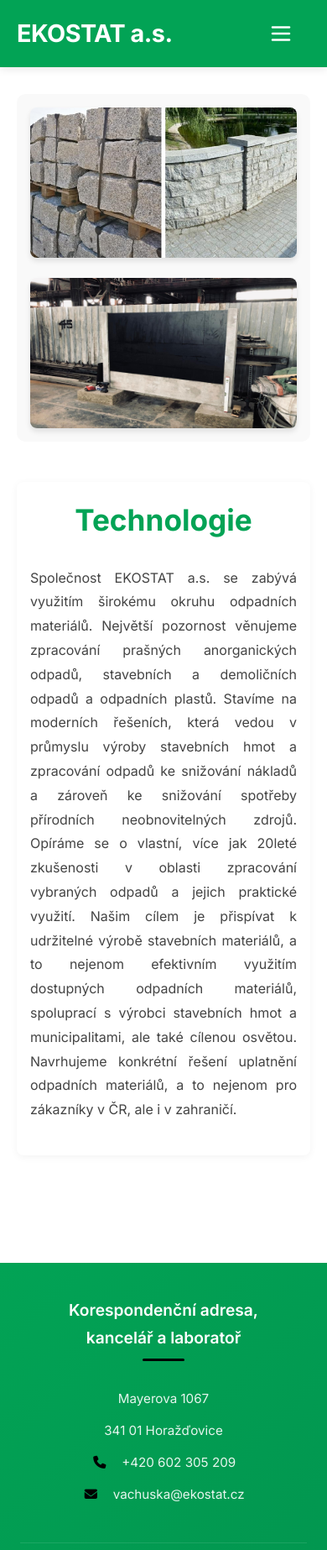
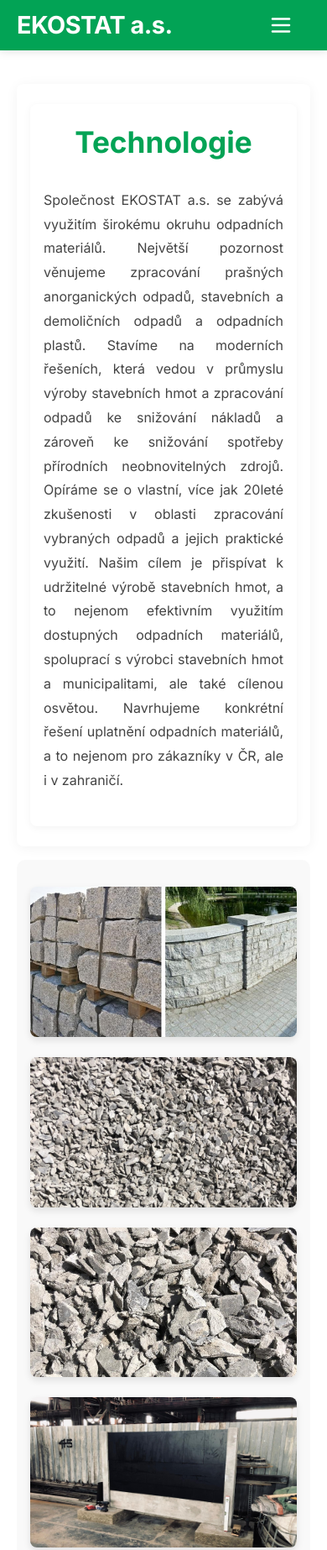
Before and after one commit to vachuska1/Ekostat-novyweb, a plain HTML site: page index.html in a window 390 px wide. Shown: the top 1846 px of the page at 84% size. Drawn offline with Linux system fonts and the light colour scheme.

Commit message:
last changes

```diff
--- a/index.html
+++ b/index.html
@@ -79,22 +79,11 @@
 
     <!-- Main Content -->
     <main id="main-content" class="main-content">
-        <div class="gallery-container">
-            <div id="gallery">
-                <div class="gallery-item">
-                    <img src="image/foto2.png" alt="Technologie">
-                </div>
-                <div class="gallery-item">
-                    <img src="image/MP4.jpg" alt="Modulový plot">
-                </div>
-            </div>
-        </div>
-
         <div class="content-container">
                 <article class="content" id="content">
                     <h1 id="pageTitle">Technologie</h1>
                     <div class="text-content-wrapper">
-                    <p id="textContent1" class="text-content">Společnost EKOSTAT a.s. se zabývá využitím širokému okruhu odpadních materiálů. Největší pozornost věnujeme zpracování prašných anorganických odpadů, stavebních a demoličních odpadů a odpadních plastů. Stavíme na moderních řešeních, která vedou v průmyslu výroby stavebních hmot a zpracování odpadů ke snižování nákladů a zároveň ke snižování spotřeby přírodních neobnovitelných zdrojů. Opíráme se o vlastní, více jak 20leté zkušenosti v oblasti zpracování vybraných odpadů a jejich praktické využití. Našim cílem je přispívat k udržitelné výrobě stavebních materiálů, a to nejenom efektivním využitím dostupných odpadních materiálů, spoluprací s výrobci stavebních hmot a municipalitami, ale také cílenou osvětou. Navrhujeme konkrétní řešení uplatnění odpadních materiálů, a to nejenom pro zákazníky v ČR, ale i v zahraničí.</p>
+                        <p id="textContent1" class="text-content">Společnost EKOSTAT a.s. se zabývá využitím širokému okruhu odpadních materiálů. Největší pozornost věnujeme zpracování prašných anorganických odpadů, stavebních a demoličních odpadů a odpadních plastů. Stavíme na moderních řešeních, která vedou v průmyslu výroby stavebních hmot a zpracování odpadů ke snižování nákladů a zároveň ke snižování spotřeby přírodních neobnovitelných zdrojů. Opíráme se o vlastní, více jak 20leté zkušenosti v oblasti zpracování vybraných odpadů a jejich praktické využití. Našim cílem je přispívat k udržitelné výrobě stavebních hmot, a to nejenom efektivním využitím dostupných odpadních materiálů, spoluprací s výrobci stavebních hmot a municipalitami, ale také cílenou osvětou. Navrhujeme konkrétní řešení uplatnění odpadních materiálů, a to nejenom pro zákazníky v ČR, ale i v zahraničí.</p>
                         <p id="textContent2" class="text-content"></p>
                         <p id="textContent3" class="text-content"></p>
                         <p id="textContent4" class="text-content"></p>
@@ -104,6 +93,34 @@
                         <p id="textContent8" class="text-content"></p>
                         <p id="textContent9" class="text-content"></p>
                         <p id="textContent10" class="text-content"></p>
+                        <p id="textContent11" class="text-content"></p>
+                        <p id="textContent12" class="text-content"></p>
+                        <p id="textContent13" class="text-content"></p>
+                        <p id="textContent14" class="text-content"></p>
+                        <p id="textContent15" class="text-content"></p>
+                        <p id="textContent16" class="text-content"></p>
+                        <p id="textContent17" class="text-content"></p>
+                        <p id="textContent18" class="text-content"></p>
+                    </div>
+                </article>
+            </div>
+
+            <div class="gallery-container">
+                <div id="gallery">
+                    <div class="gallery-item">
+                        <img src="image/foto2.png" alt="Technologie">
+                    </div>
+                    <div class="gallery-item">
+                        <img src="image/kamenivo4.jpg" alt="Kamenivo 4">
+                    </div>
+                    <div class="gallery-item">
+                        <img src="image/kamenivo3.jpg" alt="Kamenivo 3">
+                    </div>
+                    <div class="gallery-item">
+                        <img src="image/MP4.jpg" alt="Modulový plot">
+                    </div>
+                </div>
+            </div>
                     <p id="textContent11" class="text-content"></p>
                     <p id="textContent12" class="text-content"></p>
                     <p id="textContent13" class="text-content"></p>
--- a/script.js
+++ b/script.js
@@ -19,7 +19,13 @@ document.addEventListener('DOMContentLoaded', function () {
             if (gallery) {
                 gallery.innerHTML = `
                     <div class="gallery-item">
-                        <img src="image/foto3.png" alt="Technologie" loading="lazy">
+                        <img src="image/foto2.png" alt="Technologie" loading="lazy">
+                    </div>
+                    <div class="gallery-item">
+                        <img src="image/kamenivo4.jpg" alt="Kamenivo 4" loading="lazy">
+                    </div>
+                    <div class="gallery-item">
+                        <img src="image/kamenivo3.jpg" alt="Kamenivo 3" loading="lazy">
                     </div>
                     <div class="gallery-item">
                         <img src="image/MP4.jpg" alt="Modulový plot" loading="lazy">
@@ -141,7 +147,9 @@ document.addEventListener('DOMContentLoaded', function () {
             title: 'Technologie',
             text1: "Společnost EKOSTAT a.s. se zabývá využitím širokému okruhu odpadních materiálů. Největší pozornost věnujeme zpracování prašných anorganických odpadů, stavebních a demoličních odpadů a odpadních plastů. Stavíme na moderních řešeních, která vedou v průmyslu výroby stavebních hmot a zpracování odpadů ke snižování nákladů a zároveň ke snižování spotřeby přírodních neobnovitelných zdrojů. Opíráme se o vlastní, více jak 20leté zkušenosti v oblasti zpracování vybraných odpadů a jejich praktické využití. Našim cílem je přispívat k udržitelné výrobě stavebních materiálů, a to nejenom efektivním využitím dostupných odpadních materiálů, spoluprací s výrobci stavebních hmot a municipalitami, ale také cílenou osvětou. Navrhujeme konkrétní řešení uplatnění odpadních materiálů, a to nejenom pro zákazníky v ČR, ale i v zahraničí.",
             images: [
-                { src: 'image/foto3.png', alt: 'Technologie' },
+                { src: 'image/foto2.png', alt: 'Technologie' },
+                { src: 'image/kamenivo4.jpg', alt: 'Kamenivo 4' },
+                { src: 'image/kamenivo3.jpg', alt: 'Kamenivo 3' },
                 { src: 'image/MP4.jpg', alt: 'Modulový plot' }
             ]
         },
@@ -159,8 +167,6 @@ document.addEventListener('DOMContentLoaded', function () {
             nadpis7: 'Ekologický a ekonomický přínos',
             text7: "Lehké umělé kamenivo EKOSTAB je ekologicky šetrné řešení, které přispívá k udržitelnosti a jeho efektivita při použití ve stavebnictví snižuje náklady na výstavbu.",
             images: [
-                { src: 'image/kamenivo1.jpg', alt: 'kamenivo 1' },
-                { src: 'image/kamenivo2.jpg', alt: 'kamenivo 2' },
                 { src: 'image/kamenivo3.jpg', alt: 'kamenivo 3' },
                 { src: 'image/kamenivo4.jpg', alt: 'kamenivo 4' }
             ]
@@ -352,7 +358,13 @@ document.addEventListener('DOMContentLoaded', function () {
         },
         'Výrobky, fotogalerie': {
             title: 'Výrobky, fotogalerie',
-            text1: 'Zde budou výrobky'
+            text1: 'Naše výrobky',
+            images: [
+                { src: 'image/foto2.png', alt: 'Technologie' },
+                { src: 'image/kamenivo4.jpg', alt: 'Kamenivo 4' },
+                { src: 'image/kamenivo3.jpg', alt: 'Kamenivo 3' },
+                { src: 'image/MP4.jpg', alt: 'Modulový plot' }
+            ]
         },
         'Download': {
             title: 'Ke stažení',
@@ -569,7 +581,9 @@ navbarLinks.forEach(function (link) {
         const dataContent = link.getAttribute('data-content');
         const content = contentTexts[dataContent];
 
-        pageTitle.innerText = content.title;
+        if (content && content.title) {
+            pageTitle.innerText = content.title;
+        }
 
         for (let i = 1; i <= 18; i++) {
             const textContentElement = eval(`textContent${i}`);
--- a/styles.css
+++ b/styles.css
@@ -28,13 +28,15 @@ body {
     line-height: 1.7;
     color: var(--dark-gray);
     background-color: var(--white);
-    padding-top: 80px; /* Space for fixed header */
+    padding: 0;
     margin: 0;
     min-height: 100vh;
     display: flex;
     flex-direction: column;
     overflow-x: hidden;
     position: relative;
+    padding-top: 60px; /* Matches navbar height */
+    box-sizing: border-box;
 }
 
 /* Main Content */
@@ -43,9 +45,12 @@ body {
     width: 100%;
     max-width: 1400px;
     margin: 0 auto;
-    padding: 2rem 20px;
+    padding: 0 20px 2rem;
     position: relative;
     z-index: 1;
+    display: flex;
+    flex-direction: column;
+    gap: 1rem; /* Reduced gap between sections */
 }
 
 /* Modern Container */
@@ -62,7 +67,7 @@ body {
     top: 0;
     left: 0;
     width: 100%;
-    height: 80px;
+    height: 60px; /* Reduced from 80px */
     background: var(--primary-color);
     box-shadow: 0 2px 10px rgba(0, 0, 0, 0.1);
     z-index: 1000;
@@ -71,7 +76,7 @@ body {
 }
 
 .navbar.scrolled {
-    height: 70px;
+    height: 50px; /* Reduced from 70px */
     box-shadow: 0 4px 12px rgba(0, 0, 0, 0.1);
 }
 
@@ -236,30 +241,40 @@ ul {
     display: none;
 }
 
-/* Galerie obrázků */
+/* Gallery Container */
 .gallery-container {
-    padding: 1rem 0;
+    order: 2;
+    padding: 2rem 0;
     background-color: #f9f9f9;
     border-radius: 10px;
+    width: 100%;
+    margin: 0 auto;
 }
 
 #gallery {
     display: grid;
     grid-template-columns: repeat(2, 1fr);
     gap: 1.5rem;
-    max-width: 1300px;
+    max-width: 1200px;
     margin: 0 auto;
-    padding: 0rem;
+    padding: 0 1rem;
 }
 
 .gallery-item {
     position: relative;
+    overflow: hidden;
     border-radius: 8px;
-    overflow: hidden;
-    box-shadow: 0 4px 6px rgba(0, 0, 0, 0.1);
-    transition: var(--transition);
+    box-shadow: 0 4px 8px rgba(0, 0, 0, 0.1);
+    transition: transform 0.3s ease, box-shadow 0.3s ease;
     aspect-ratio: 16/9;
+}
+
+.gallery-item img {
     width: 100%;
+    height: 100%;
+    object-fit: cover;
+    display: block;
+    transition: transform 0.3s ease;
 }
 
 /* Responsive styles for gallery */
@@ -290,9 +305,13 @@ ul {
 
 /* Content Section */
 .content-container {
+    order: 1;
     max-width: 1200px;
     margin: 0 auto;
-    padding: 3rem 0rem;
+    padding: 1.5rem 1rem;
+    background: white;
+    border-radius: 8px;
+    box-shadow: 0 2px 15px rgba(0, 0, 0, 0.05);
 }
 
 .content {
@@ -317,6 +336,14 @@ ul {
     color: #444;
 }
 
+/* Hide empty text content paragraphs */
+.text-content:empty {
+    display: none;
+    margin: 0;
+    padding: 0;
+    height: 0;
+}
+
 /* Buttons */
 .btn {
     display: inline-block;
@@ -338,8 +365,8 @@ ul {
 .contentCont {
     max-width: 1400px;
     height: auto;
-    margin: 1rem auto;
-    padding: 2rem;
+    margin: 0.5rem auto; /* Reduced top and bottom margin */
+    padding: 1.5rem; /* Reduced padding */
     background: #fff;
     border-radius: 8px;
     box-shadow: 0 4px 12px rgba(0, 0, 0, 0.1);
@@ -460,7 +487,13 @@ ul {
     }
 
     #gallery {
-        grid-template-columns: 1fr; /* Změna na 1 sloupec */
+        grid-template-columns: 1fr;
+        max-width: 600px;
+    }
+
+    .gallery-item {
+        max-width: 100%;
+        margin: 0 auto;
     }
 
 
```
Lines whose indentation alone changed are shown as unchanged.
